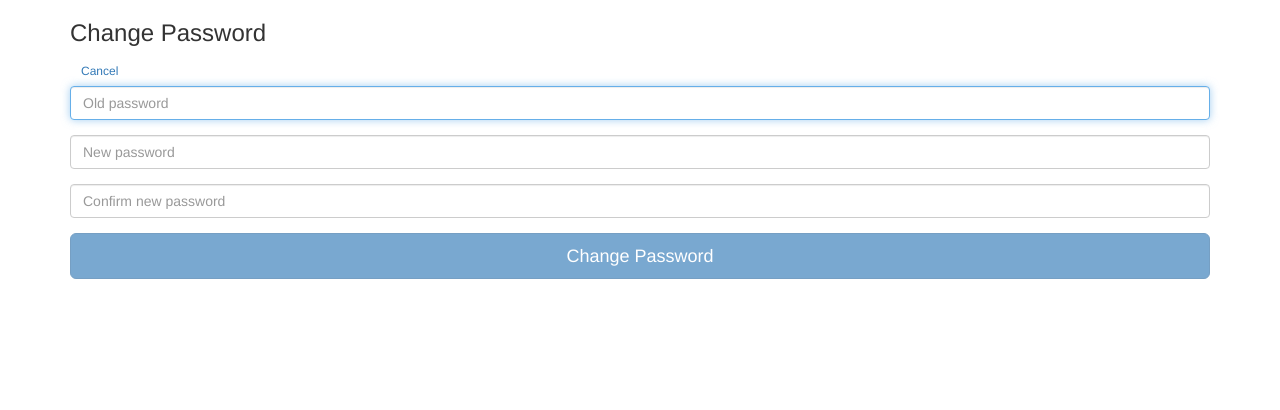
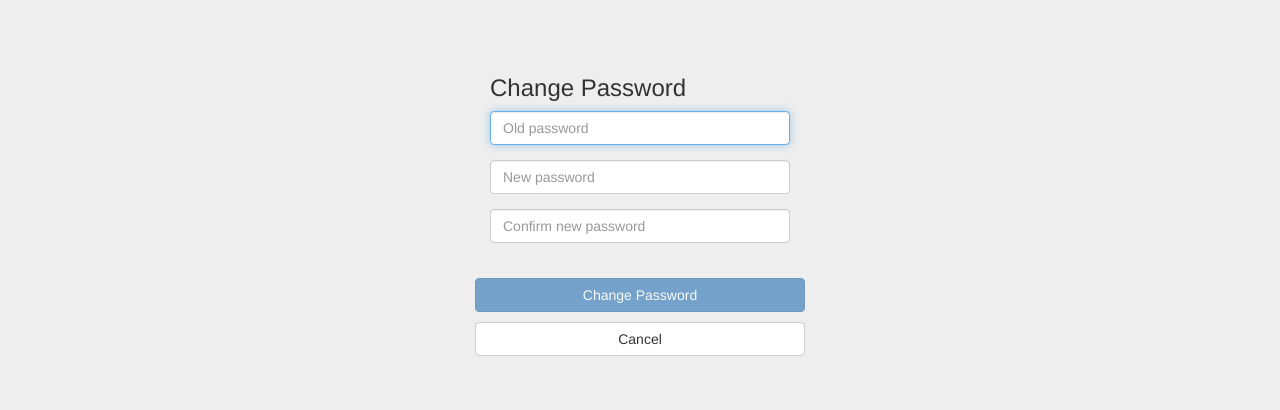
Before and after one commit to michaelcrubenstein/IDoDeclare, a Django app: page /dico/password/ in a window 1280 px wide. Shown: the top 410 px of the page. Run offline with Django 3.2, Linux system fonts and the light colour scheme; the visitor is signed in with stand-in values (Sample User, id 1); some libraries are stand-ins or nearby versions.

Commit message:
Fix layout of dialog pages

```diff
--- a/dico/templates/dico/createPetition.html
+++ b/dico/templates/dico/createPetition.html
@@ -100,12 +100,14 @@
 	</script>
 
     <div class="container">
-	  <div id="myAlert" class="errorAlert"></div>
 		<form class="form-createpetition" id="id_form">
+			<div class="row">
 				<h3 class="form-createpetition-heading">Create Action</h3>
 				<label for="id_textarea">What action should Congress take regarding {{issue.name}}?</label>
+				<div id="myAlert" class="errorAlert"></div>
 				<textarea id="id_textarea" rows=5 maxlength="254" name="description" class="form-control"
 					placeholder="Pass a law to..." required autofocus></textarea>
+    		</div>
 			<div class="row">
 				<input id="id_submitbutton" class="btn btn-primary btn-block ok-button" type="submit" value="Create Action"></input>
 			</div>
--- a/dico/templates/dico/password.html
+++ b/dico/templates/dico/password.html
@@ -16,6 +16,7 @@
     <link href="{% static "bootstrap/css/bootstrap.min.css" %}" rel="stylesheet">
 
     <!-- Custom styles for this template -->
+    <link href="{% static "dico/css/formsimple.css" %}" rel="stylesheet">
 
     <!-- HTML5 shim and Respond.js for IE8 support of HTML5 elements and media queries -->
     <!--[if lt IE 9]>
@@ -66,6 +67,11 @@
 			   e.preventDefault();
 			});
 
+			$("#cancel_button").click(function(e) {
+				window.location = "{{ backURL }}";
+				e.preventDefault();
+			});
+
 			$("#id_oldPassword").bind("keyup input paste", checkenabled);
 			$("#id_newPassword").bind("keyup input paste", checkenabled);
 			$("#id_confirmNewPassword").bind("keyup input paste", checkenabled);
@@ -106,13 +112,10 @@
 <body max-width="100%">
     <div class="container">
 
+		<div id="myAlert"> </div>
+
+		<form id="createconstituent-form" class="form-simple">
 			<h3>Change Password</h3>
-
-  <div id="myAlert">
-  </div>
-
-<form id="createconstituent-form">
-    <a id="cancel_button" class="btn btn-link btn-sm" href="{{backURL}}">Cancel</a>
 
 		  <div class="form-group">
 			<label for="id_oldPassword"  class="control-label sr-only">Old Password</label>
@@ -127,7 +130,12 @@
 			<input id="id_confirmNewPassword" class="form-control" type="password" placeholder="Confirm new password" />
 			<span id="id_passwordOK" class="glyphicon form-control-feedback"></span>
 		  </div>
-    <input id="submit_button" class="btn btn-lg btn-primary btn-block" type="submit" value="Change Password"></input>
+		  <div class="row">
+			<input id="submit_button" class="btn btn-primary btn-block ok-button" type="submit" value="Change Password"></input>
+		  </div>
+		  <div class="row">
+			  <input id="cancel_button" class="btn btn-default btn-block cancel-button" type="button" value="Cancel"></input>
+		  </div>
 		</form>
 
 		<script type="text/javascript">
--- a/dico/templates/dico/passwordreset.html
+++ b/dico/templates/dico/passwordreset.html
@@ -16,7 +16,7 @@
     <link href="{% static "bootstrap/css/bootstrap.min.css" %}" rel="stylesheet">
 
     <!-- Custom styles for this template -->
-    <link href="{% static "dico/css/forgotpassword.css" %}" rel="stylesheet">
+    <link href="{% static "dico/css/formsimple.css" %}" rel="stylesheet">
 
     <!-- HTML5 shim and Respond.js for IE8 support of HTML5 elements and media queries -->
     <!--[if lt IE 9]>
--- a/dico/views.py
+++ b/dico/views.py
@@ -314,13 +314,10 @@ def submitdeleteinterest(request):
 def createConstituent(request):
     template = loader.get_template('dico/createConstituent.html')
 
-    if 'error_message' in request.GET:
-        errorMessage = request.GET['error_message']
-    else:
-        errorMessage = None
+    backURL = request.GET.get('back', "")
 
     context = RequestContext(request, {
-        'error_message' : errorMessage
+        'backURL' : backURL
     })
     return HttpResponse(template.render(context))
 
--- /dev/null
+++ b/public/static/dico/css/formsimple.css
@@ -0,0 +1,37 @@
+body {
+  padding-top: 40px;
+  padding-bottom: 40px;
+  background-color: #eee;
+}
+
+.form-simple {
+  max-width: 330px;
+  padding: 15px;
+  margin: 0 auto;
+}
+.form-simple .form-simple-heading {
+  margin-bottom: 10px;
+}
+.form-simple .form-control {
+  position: relative;
+  height: auto;
+  -webkit-box-sizing: border-box;
+     -moz-box-sizing: border-box;
+          box-sizing: border-box;
+/*
+  padding: 10px;
+  font-size: 16px;
+ */
+}
+.form-simple .form-control:focus {
+  z-index: 2;
+}
+.form-simple .div-success {
+  margin-top: 10px;
+}
+.ok-button {
+  margin-top: 20px;
+}
+.cancel-button {
+  margin-top: 10px;
+}
--- a/public/static/dico/css/signin.css
+++ b/public/static/dico/css/signin.css
@@ -32,6 +32,7 @@ body {
   margin-bottom: -1px;
   border-bottom-right-radius: 0;
   border-bottom-left-radius: 0;
+  margin-bottom: 10px;
 }
 .form-signin input[type="password"] {
   margin-bottom: 10px;
```
Also changed, not shown: dico/templates/dico/account.html (+22 -15 lines), dico/templates/dico/createConstituent.html (+17 -9 lines). Lines whose indentation alone changed are shown as unchanged.
